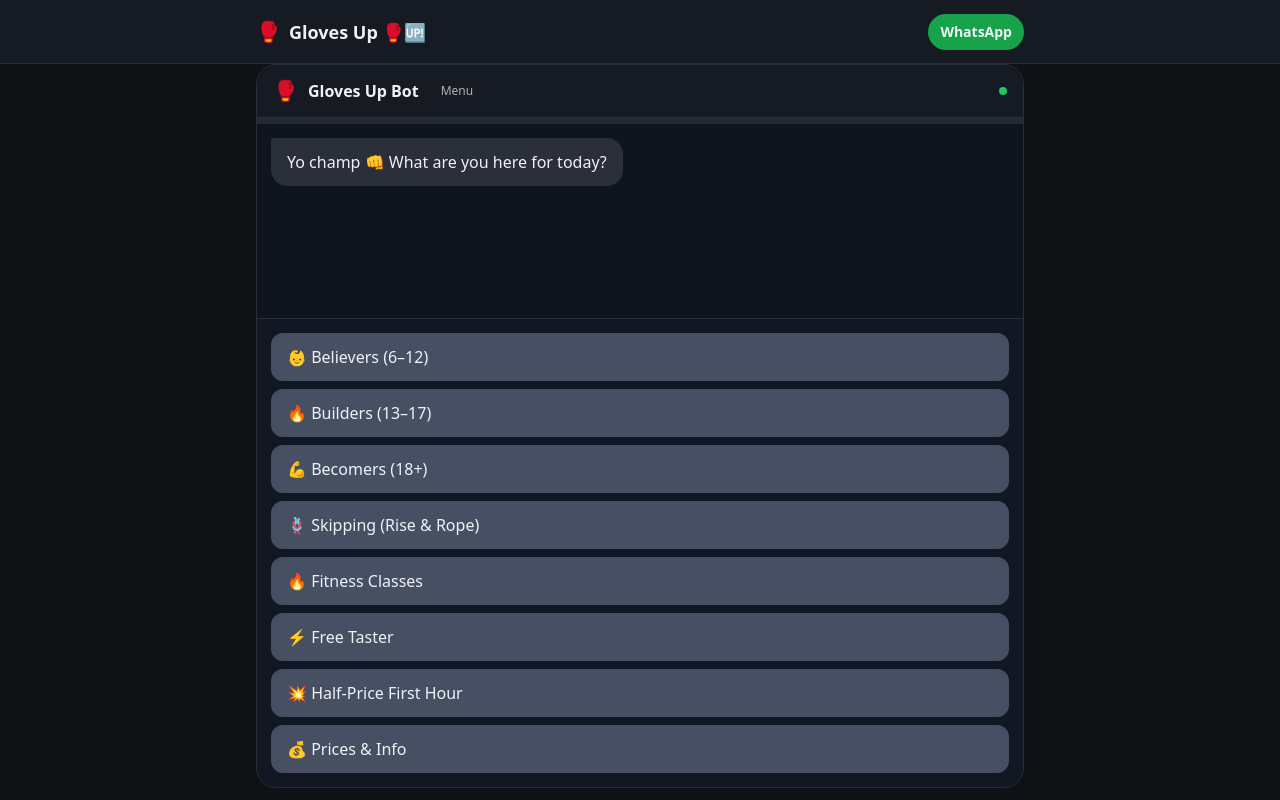
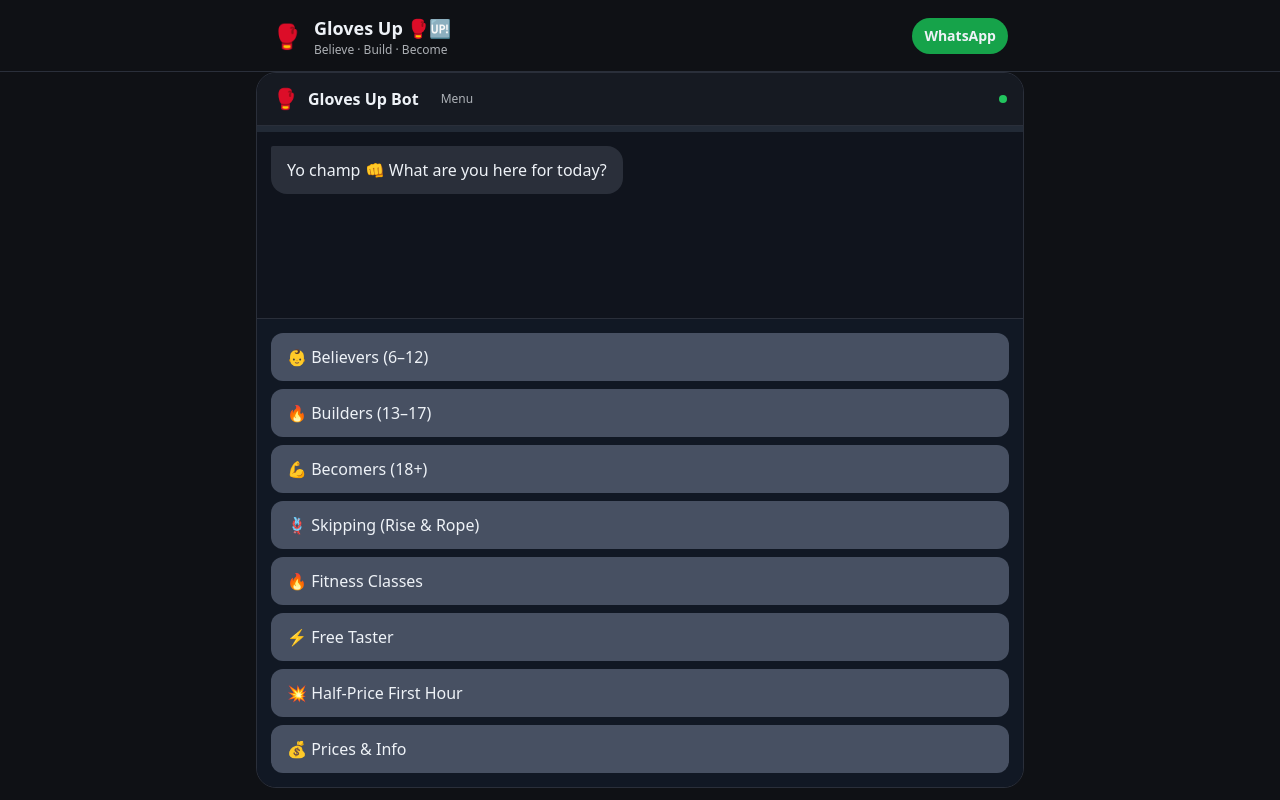
Before and after one commit to owenjbradford00-bot/Gloves-Up-Site, a plain HTML site: page index.html in a window 1280 px wide. Drawn offline with nearby package versions, Linux system fonts and the light colour scheme.

Commit message:
Update index.html

```diff
--- a/index.html
+++ b/index.html
@@ -6,12 +6,22 @@
   <title>Gloves Up 🥊🆙 — Bot</title>
   <script src="https://cdn.tailwindcss.com"></script>
   <style>
-    :root{ --app-vh:100vh; --bar-h:56px }
+    :root{ --app-vh:100vh; --bar-h:72px }
     *{box-sizing:border-box}
     html,body{height:100%;margin:0;background:#0f1115;color:#eef2f7}
     body{overscroll-behavior:none;-webkit-font-smoothing:antialiased;-moz-osx-font-smoothing:grayscale}
-    .bar{background:#161a22;border-bottom:1px solid #2a2f3a;padding-left:max(16px,env(safe-area-inset-left));padding-right:max(16px,env(safe-area-inset-right));padding-top:env(safe-area-inset-top)}
-    .wrap{height:calc(var(--app-vh) - var(--bar-h) - env(safe-area-inset-bottom));padding-left:max(16px,env(safe-area-inset-left));padding-right:max(16px,env(safe-area-inset-right));padding-bottom:max(12px,env(safe-area-inset-bottom))}
+    /* Sticky header with logo */
+    .sitebar{
+      position:sticky; top:0; z-index:30;
+      background:#0f1115; border-bottom:1px solid #2a2f3a;
+      padding-top:env(safe-area-inset-top);
+    }
+    .wrap{
+      height:calc(var(--app-vh) - var(--bar-h) - env(safe-area-inset-bottom));
+      padding-left:max(16px,env(safe-area-inset-left));
+      padding-right:max(16px,env(safe-area-inset-right));
+      padding-bottom:max(12px,env(safe-area-inset-bottom));
+    }
     .frame{border:1px solid #2a2f3a;border-radius:20px;display:flex;flex-direction:column;height:100%;overflow:hidden;background:#10141d}
     .top{background:#161a22;display:flex;align-items:center;gap:10px;padding:12px 16px;border-bottom:1px solid #2a2f3a}
     .dot{width:8px;height:8px;border-radius:9999px;background:#22c55e;margin-left:auto}
@@ -21,29 +31,34 @@
     .user{background:#3b4252}
     .btn{background:#475062;border-radius:14px}
     .btn:active{transform:translateY(1px)}
-    .chip{background:#242b3a;border:1px solid #31394c;border-radius:9999px;padding:8px 12px}
+    .chip{background:#242b3a;border:1px solid #31394c;border-radius:9999px;padding:10px 14px}
     .chip:active{transform:translateY(1px)}
     .t-sm{font-size:14px}
     @media (min-width:420px){ .t-sm{font-size:15px} }
-    @media (min-width:768px){ :root{--bar-h:64px} .t-sm{font-size:16px} }
+    @media (min-width:768px){ .t-sm{font-size:16px} }
     input{font-size:16px}
     .progress{height:6px;background:#222a36}
     .progress > div{height:100%;background:#f97316;border-radius:9999px;width:0%}
-    .logo{width:28px;height:28px;object-fit:contain;border-radius:6px;background:#0f1115}
+    .logo{width:40px;height:40px;object-fit:contain;border-radius:8px;background:#0f1115}
+    .title{line-height:1}
   </style>
 </head>
 <body>
-  <!-- Top bar -->
-  <header class="bar sticky top-0 z-10" style="height:var(--bar-h)">
-    <div class="max-w-3xl mx-auto h-full flex items-center justify-between">
-      <div class="flex items-center gap-2">
-        <!-- Put logo.png in repo root to show your logo -->
-        <img src="logo.png" alt="Gloves Up" class="logo" onerror="this.replaceWith(Object.assign(document.createElement('span'),{textContent:'🥊',className:'text-xl'}))">
-        <div class="font-extrabold text-base sm:text-lg">Gloves Up 🥊🆙</div>
+  <!-- Sticky site header with logo -->
+  <header class="sitebar" style="height:var(--bar-h)">
+    <div class="max-w-3xl mx-auto px-4 h-full flex items-center justify-between">
+      <div class="flex items-center gap-3">
+        <!-- put a file named logo.png in the repo root; fallback to emoji if missing -->
+        <img src="logo.png" alt="Gloves Up" class="logo"
+             onerror="this.replaceWith(Object.assign(document.createElement('span'),{textContent:'🥊',className:'text-2xl'}))">
+        <div class="title">
+          <div class="font-black text-base sm:text-lg">Gloves Up 🥊🆙</div>
+          <div class="text-[11px] sm:text-xs opacity-70">Believe · Build · Become</div>
+        </div>
       </div>
-      <a class="px-3 py-2 rounded-full bg-green-600 hover:bg-green-700 font-bold text-sm"
+      <a class="px-3 py-2 rounded-full bg-green-600 hover:bg-green-700 font-bold text-xs sm:text-sm"
          href="https://wa.me/447825954329?text=Hi%20Gloves%20Up%20🥊🆙%2C%20I%20want%20to%20book%20a%20session."
-         target="_blank" rel="noopener noreferrer">WhatsApp</a>
+         target="_blank" rel="noopener">WhatsApp</a>
     </div>
   </header>
 
@@ -96,7 +111,6 @@
     ];
 
     const stepBeenHere = {k:'been', q:'Have you trained with Gloves Up before?', type:'choice', opts:['Yes','No']};
-
     const suggestedTimes = {
       generic:['Today','Tomorrow','Morning','Afternoon','Evening'],
       standard:['Mon 7 PM','Tue 5 PM'],
@@ -104,7 +118,7 @@
       fighters:["Sat 1 PM"]
     };
 
-    // Helper: condition to skip health/emergency if returning
+    // Skip health/emergency for returning clients
     const onlyIfNew = (d)=> d.been !== 'Yes';
 
     const flows = {
@@ -293,9 +307,7 @@ Emergency Number: ${d.emgNum  || (d.been==='Yes'?'On file':'')}`
           {k:'age',  q:'Age', type:'number'},
           stepBeenHere,
           {k:'what', q:'What do you want to book? (e.g., 1-1, Skipping, Fitness)'},
-          {k:'duration', q:'Pick a duration (if 1-1)', type:'choice', opts:[
-            'Half session (30 minutes)','1 hour'
-          ]},
+          {k:'duration', q:'Pick a duration (if 1-1)', type:'choice', opts:['Half session (30 minutes)','1 hour']},
           {k:'when', q:'Preferred day & time', suggest:suggestedTimes.generic},
           {k:'health', q:'Health conditions (if any)', cond:onlyIfNew},
           {k:'parent', q:'Parent/Guardian name (if U18)', cond:(d)=>onlyIfNew(d) && parseInt(d.age||0,10)<18},
@@ -376,14 +388,13 @@ Emergency Number: ${d.emgNum  || (d.been==='Yes'?'On file':'')}`
       const f=flows[state.flow];
       setProgress(); save();
 
-      // iterate to next eligible step
       while(state.step<f.steps.length){
         const s=f.steps[state.step];
         if(s.cond && !s.cond(state.data)){ state.step++; continue; }
         drawStep(s); return;
       }
 
-      // Free Taster guard (still allowed to continue)
+      // Free Taster guard message (still lets them book)
       if(state.flow==='taster' && state.data.been==='Yes'){
         addBot("Heads-up: Free Taster is for first-timers. You can still message me, or switch to the 💥 Half-Price First Hour.");
         const msg=f.build(state.data);
```
